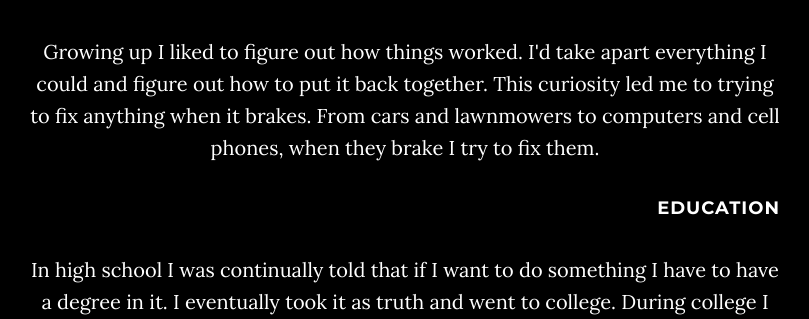
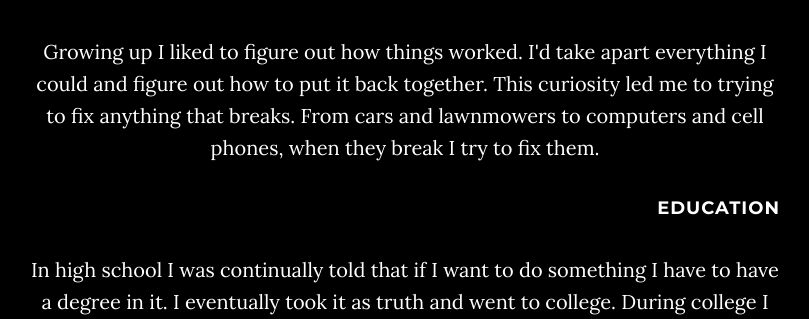
Before and after one commit to lancekrogers/blog-package, a Django app: page / in a window 1280 px wide. Shown: the part 1137-1456 px from the top of the page, without its empty margins (235-1044 px from the left). Run offline with Django 3.2, Linux system fonts and the light colour scheme; some libraries are stand-ins or nearby versions.

Commit message:
fixed landing page

```diff
--- a/blog_package/portfolio/templates/portfolio/portfolio.html
+++ b/blog_package/portfolio/templates/portfolio/portfolio.html
@@ -33,8 +33,8 @@
                     Growing up I liked to figure out how things worked.
                     I'd take apart everything I could and figure out how to put it
                     back together.  This curiosity led me to trying to fix
-                    anything when it brakes.  From cars and lawnmowers to computers
-                    and cell phones, when they brake I try to fix them.
+                    anything that breaks.  From cars and lawnmowers to computers
+                    and cell phones, when they break I try to fix them.
                 </p>
                 <p>
 
@@ -121,15 +121,6 @@
         </div>
     </section>
 
- <!-- Footer -->
-    <footer>
-        <div class="container text-center">
-        </div>
-        <div class="container text-center">
-            <p>Copyright &copy; LanceKRogers.com 2015</p>
-        </div>
-    </footer>
-
 
 
 
```
